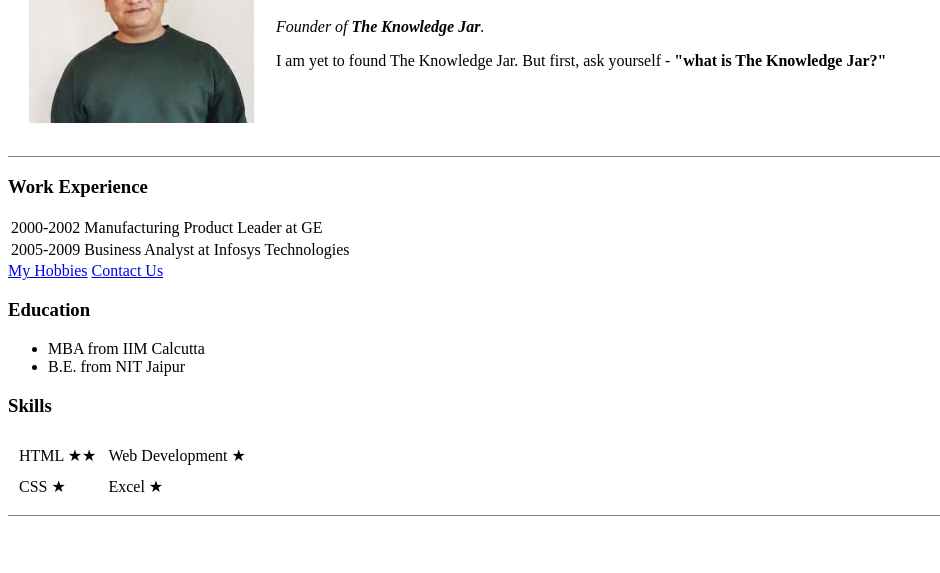
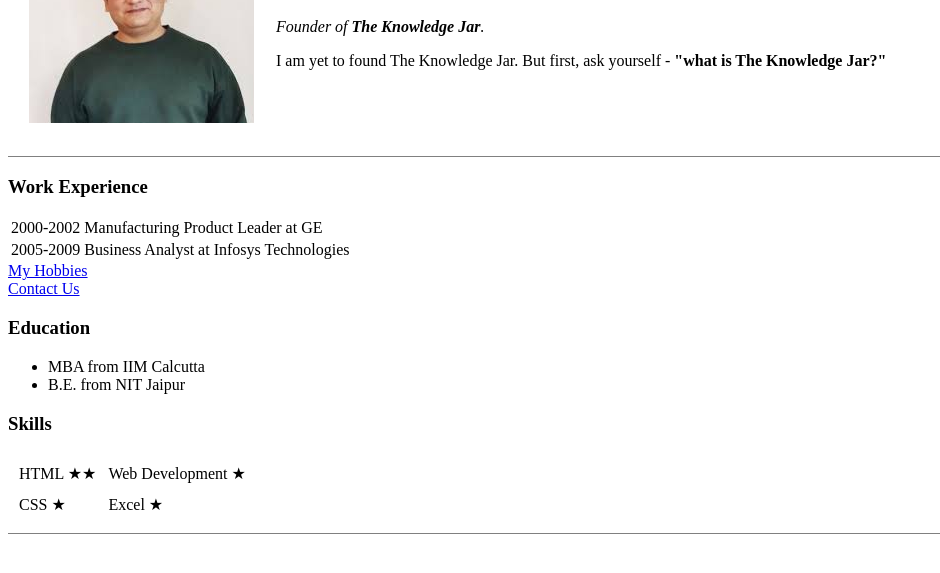
Before and after one commit to Pandegg/Personal-, a plain HTML site: page index.html in a window 1280 px wide. Shown: the part 131-704 px from the top of the page, without its empty margins (0-940 px from the left). Drawn offline with Linux system fonts and the light colour scheme.

Commit message:
Update index.html

```diff
--- a/index.html
+++ b/index.html
@@ -31,7 +31,7 @@
     </tr>
   </table>
 
-  <a href="hobbies.html">My Hobbies</a>
+  <a href="hobbies.html">My Hobbies</a> <br>
   <a href="Contact Us.html">Contact Us</a>
 
 </html>
```
